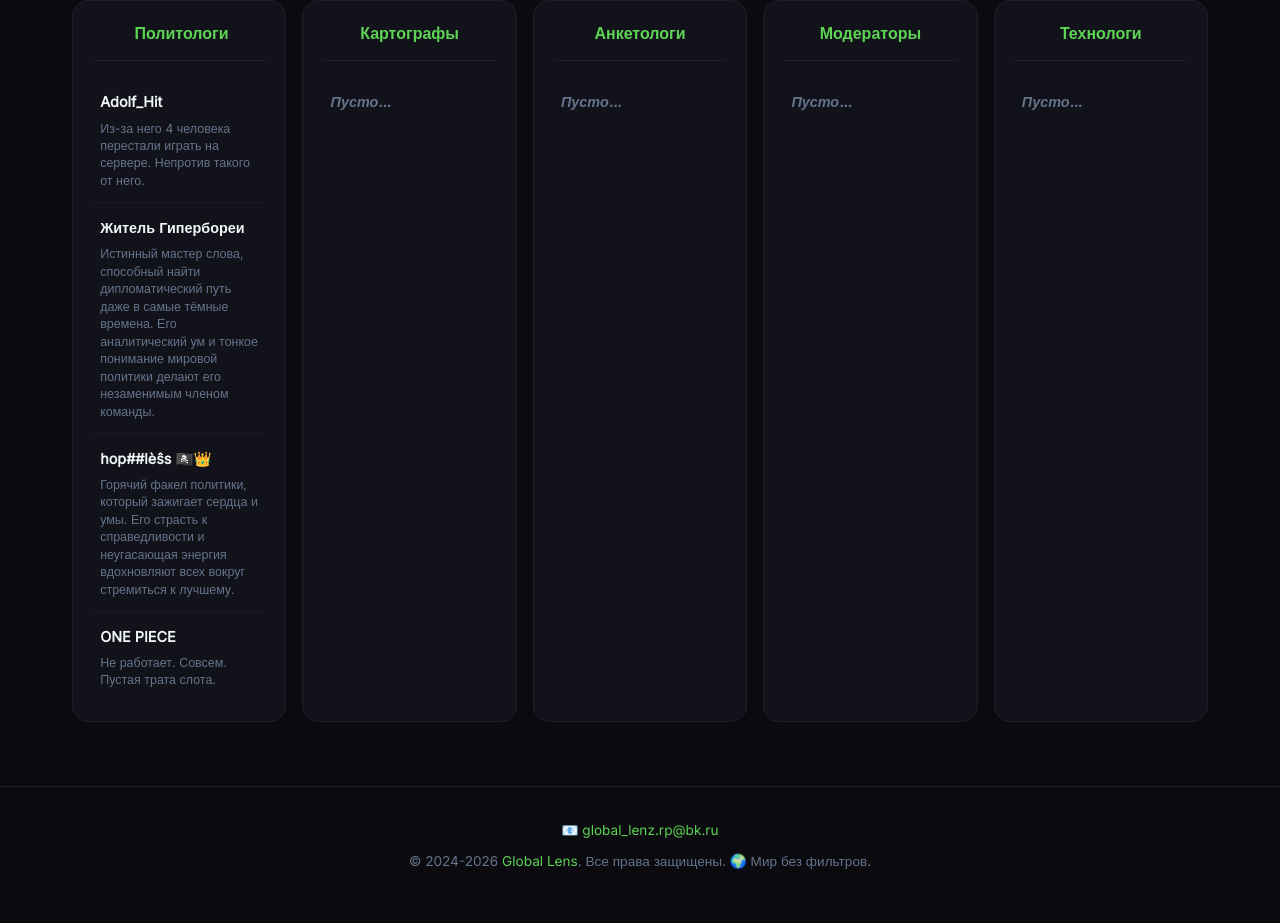
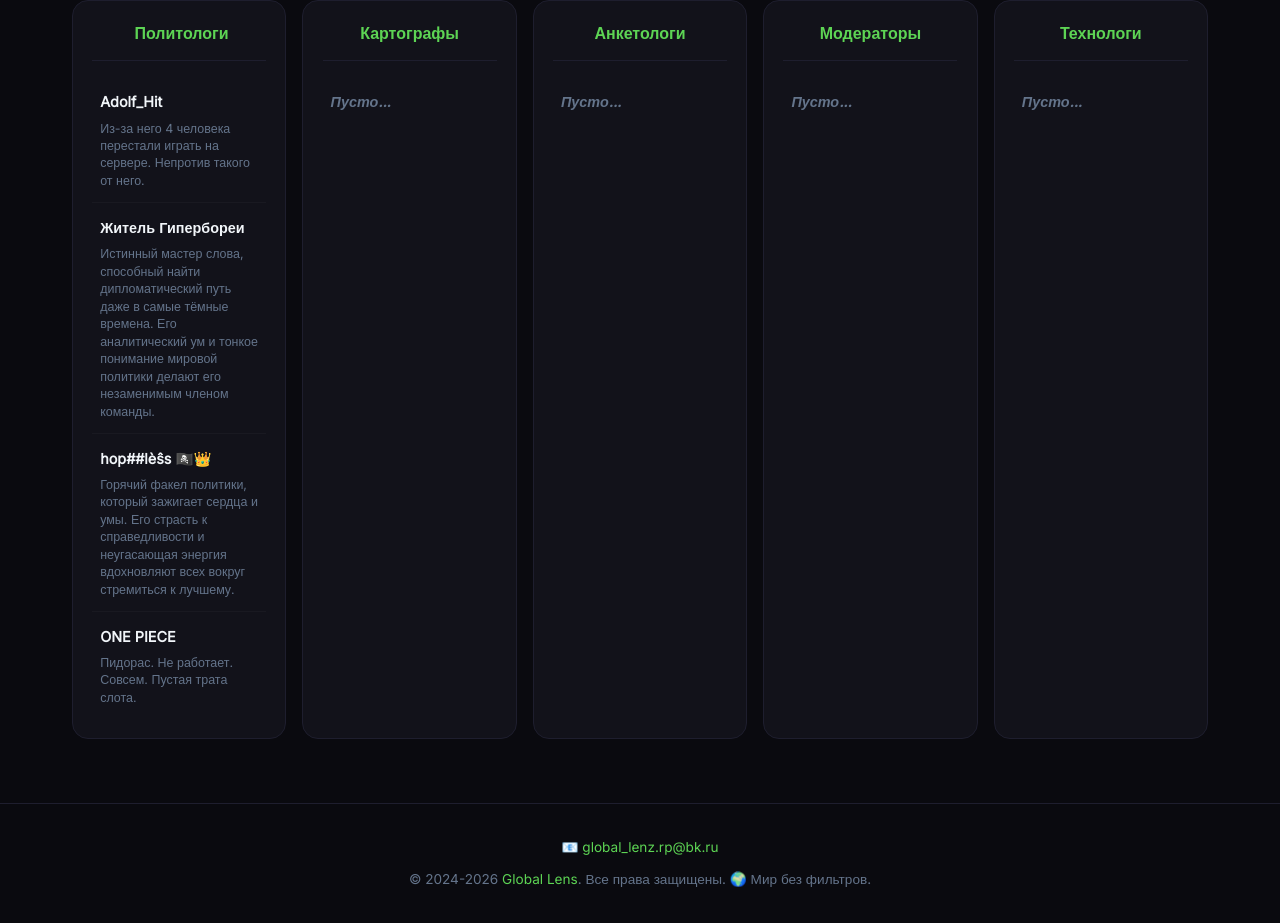
Before and after one commit to Burgero4ec/global-lens, a plain HTML site: page staff.html in a window 1280 px wide. Shown: the part 4515-5438 px from the top of the page. Drawn offline with Linux system fonts and the light colour scheme; a small style sheet from the web is missing; a web font is replaced by a local one.

Commit message:
Add files via upload

```diff
--- a/staff.html
+++ b/staff.html
@@ -362,7 +362,7 @@
                 </div>
                 <div class="personnel-member">
                     <div class="personnel-member-name">ONE PIECE</div>
-                    <div class="personnel-member-desc">Не работает. Совсем. Пустая трата слота.</div>
+                    <div class="personnel-member-desc">Пидорас. Не работает. Совсем. Пустая трата слота.</div>
                 </div>
             </div>
 
```
